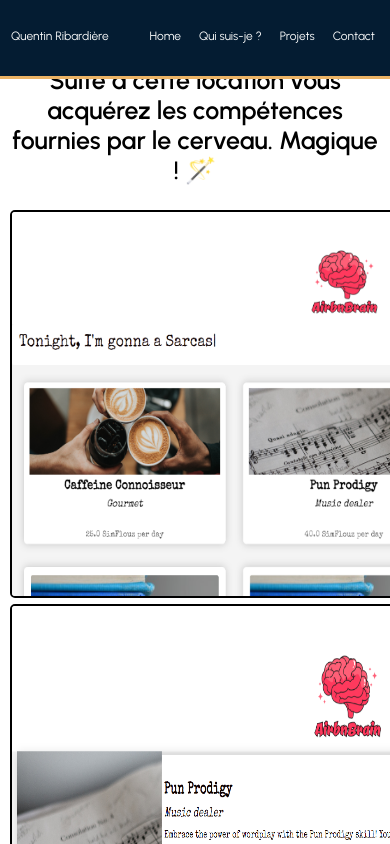
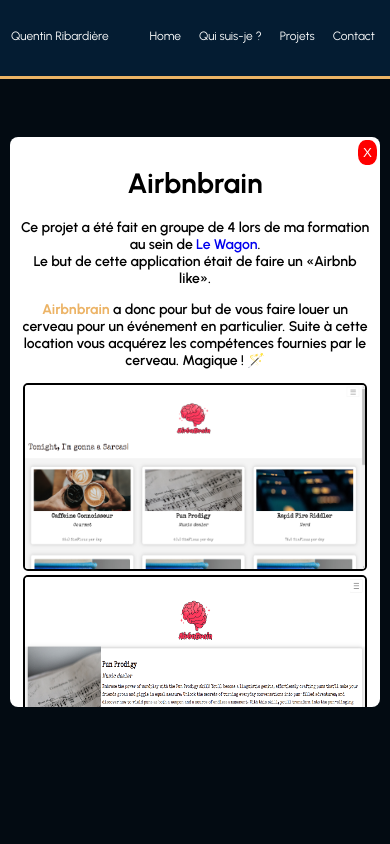
Before and after one commit to Quentinrbd/portfolio, a React (Vite) app: page / in a window 390 px wide. Both pictures are taken after a click on the element "Airbnbrain". Shown: the part 1120-1964 px from the top of the page. Built offline with nearby package versions, Linux system fonts and the light colour scheme.

Commit message:
bio and projet fix

```diff
--- a/src/components/Bio/Bio.css
+++ b/src/components/Bio/Bio.css
@@ -17,7 +17,13 @@
   margin: auto;
 }
 
-@media (max-width: 800px) {
+@media (max-width: 400px) {
+  .bio-content {
+    font-size: 14px;
+  }
+}
+
+@media (min-width: 401px) and (max-width: 800px) {
   .bio-content {
     font-size: 18px;
   }
--- a/src/components/Bio/Bio.jsx
+++ b/src/components/Bio/Bio.jsx
@@ -23,7 +23,7 @@
           <div className="bio-content" >
             <h1>Qui suis-je ?</h1>
             <p>Développeur front-end junior, je suis passioné par le développement web et par la création.</p>
-            <p>Mes expériences passées m'ont permis de maîtriser différents langages comme ces derniers : </p>
+            <p>Diplômé d'un BTS SIO ainsi que d’une certification Concepteur - Développeur d’application web au sein du <a href="https://www.lewagon.com/fr" target="_blank" rel="noreferrer" style={{textDecoration:"none", color:"#ECB365"}}>Wagon</a>, j'ai acquis de nombreuses connaissances sur ces derniers langages.</p>
             <div className="logo">
               <img src={html} alt="html" id="html"/>
               <img src={css} alt="css" id="css" />
--- a/src/components/Projet/Projet.css
+++ b/src/components/Projet/Projet.css
@@ -55,10 +55,18 @@
   cursor: pointer;
 }
 
-.airbnbrain:hover, .smw:hover {
+/* .airbnbrain:hover, .smw:hover {
   height: 350px;
   width: 500px;
   transition: 0.4s;
+} */
+
+@media (min-width: 1000px) {
+  .airbnbrain:hover, .smw:hover  {
+    height: 350px;
+    width: 500px;
+    transition: 0.4s;
+  }
 }
 
 /* MODALS */
@@ -78,23 +86,22 @@
   position: relative;
   background-color: white;
   width:1200px;
-  height:600px;
+  height:520px;
   text-align: center;
   overflow: scroll ;
   font-weight: 600;
   animation: fadeIn;
-  animation-duration: 1s;
+  animation-duration: 0,4s;
   z-index: 2;
 }
 
 @media (max-width: 600px) {
   .modals  {
-    width: 700px;
-    height: 1500px;
-    font-size: 25px;
+    width: 350px;
+    height: 550px;
+    font-size: 14px;
   }
 }
-
 
 .modals::-webkit-scrollbar {
   display: none;
@@ -125,8 +132,8 @@
 
 @media (max-width: 600px) {
   .airbnbrain-img  {
-    width: 670px;
-    height: 384px;
+    width: 340px;
+    height: 184px;
   }
 }
 
@@ -135,9 +142,27 @@
   grid-template-columns: 1fr 1fr 1fr;
   grid-gap: 15px;
   justify-items: center;
+  width: 200px;
+  height: 400px;
+}
+
+@media (max-width: 600px) {
+  .img-side, .img-side img {
+  display: grid;
+  grid-template-columns: 1fr 1fr;
+  grid-gap: 15px;
+  justify-items: center;
+  }
 }
 
 .img-side img {
   width: 200px;
   height: 400px;
 }
+
+@media (max-width: 600px) {
+.img-side img {
+  width: 150px;
+  height: 250px;
+  }
+}
```
